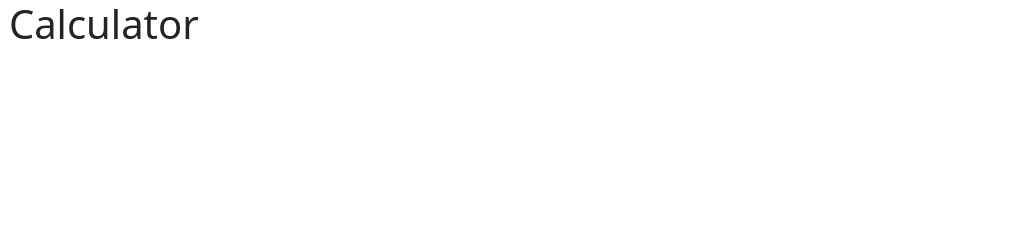
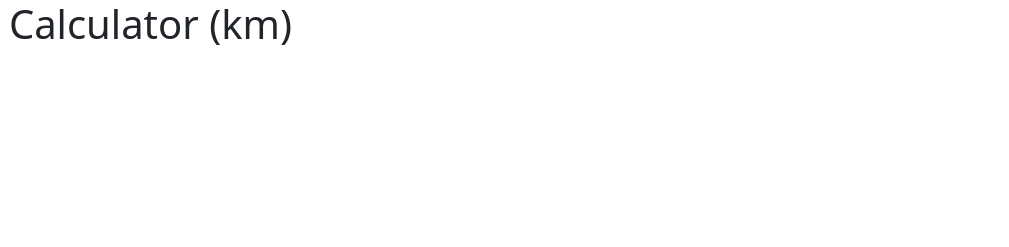
Before and after one commit to fangsunisa/ex5a, a plain HTML site: page index.html in a window 1280 px wide. Shown: the top 247 px of the page, 271-1280 px from the left. Drawn offline with nearby package versions, Linux system fonts and the light colour scheme.

Commit message:
Update index.html

```diff
--- a/index.html
+++ b/index.html
@@ -11,7 +11,7 @@
 </head>
   <body>
     <div class="container-fluid">
-		<h1>Running Pace Calculator</h1>
+		<h1>Running Pace Calculator (km)</h1>
 		<img src="images/runner.jpg" class="img-fluid" alt="runner logo" width="200" height="200"><br>
 		<form role="form" method="GET">
 		  <div class="form-group">
```
